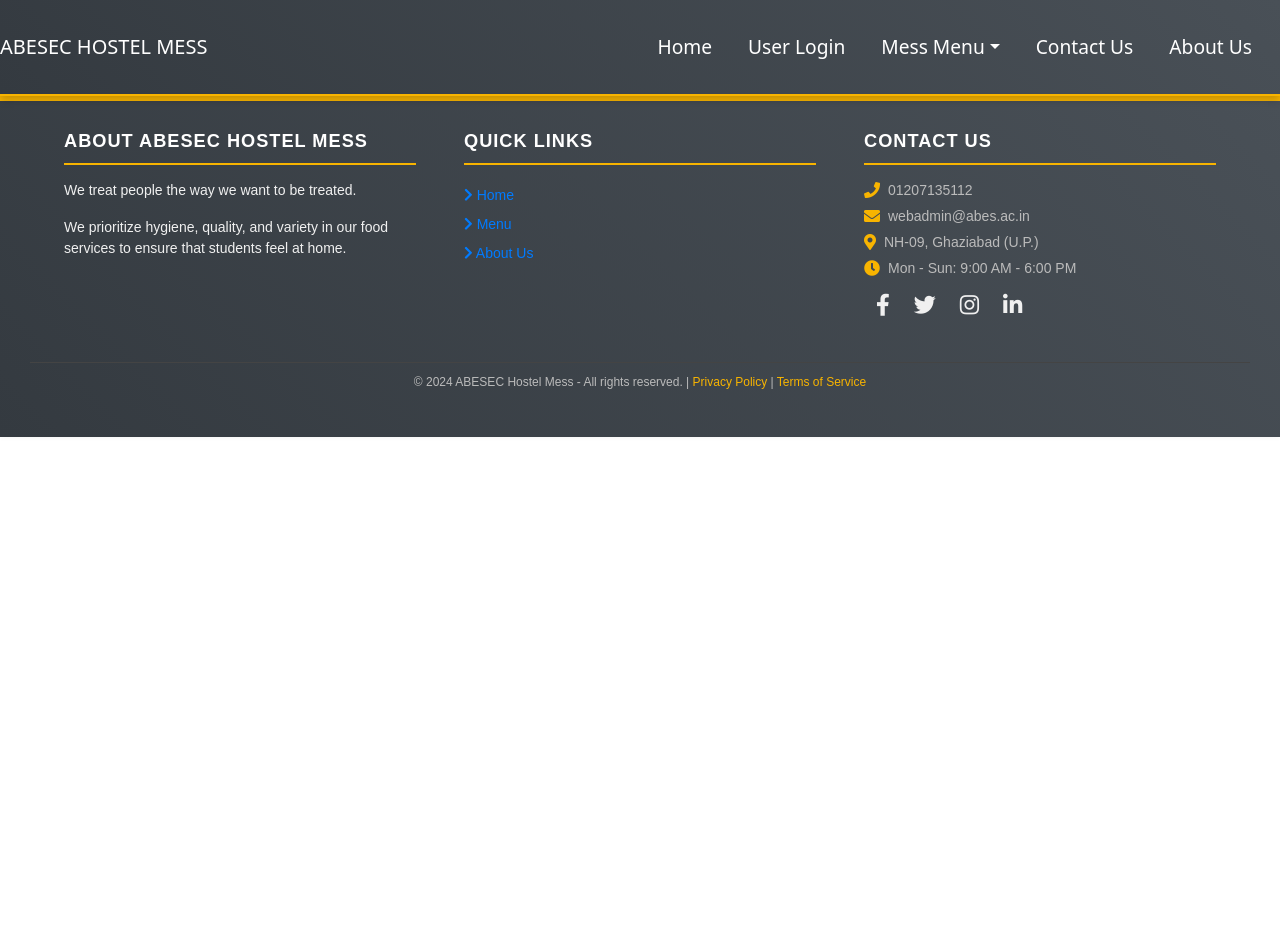
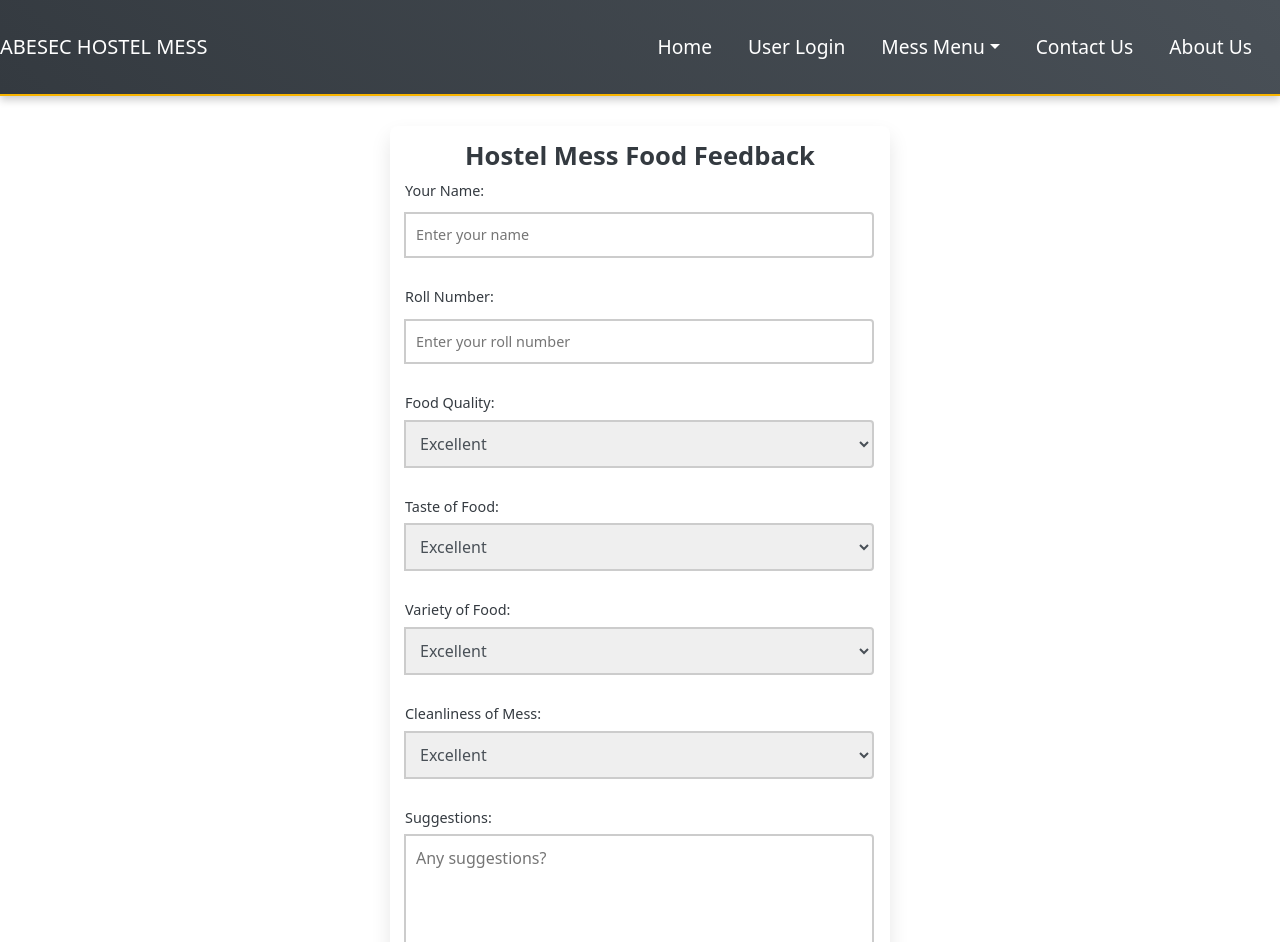
Before and after one commit to vikasgup895/mess-app, a React (Vite) app: page /FeedbackForm in a window 1280 px wide. Shown: the top 942 px of the page. Before the commit the page ends 800 px from the top, so only its background shows below. Built offline with nearby package versions, Linux system fonts and the light colour scheme.

Commit message:
add feedback form component and integrate into home page

```diff
--- a/src/App.jsx
+++ b/src/App.jsx
@@ -8,7 +8,7 @@ import UserLogin from './Components/Userlogin';
 import AboutUs from './Components/AboutUs';
 import TodayMenu from './Components/TodayMenu';
 import WeekMenu from './Components/WeekMenu';
-
+import FeedbackForm from './Components/FeedbackForm';
 
 const Contact = () => <div>Contact Us Page</div>;
 
@@ -42,6 +42,7 @@ const App = () => {
         <Route path="/WeekMenu" element={<WeekMenu />} />
         <Route path="/contact" element={<Contact />} />
         <Route path="/AboutUs" element={<AboutUs />} />
+        <Route path="/FeedbackForm" element={<FeedbackForm />} />
       </Routes>
       {!shouldHideNavbarFooter && <Footer ref={footerRef} />}
     </div>
--- /dev/null
+++ b/src/Components/FeedbackForm.css
@@ -0,0 +1,132 @@
+/* General Styling */
+body {
+    font-family: 'Arial', sans-serif;
+    background-color: #f1f3f5;
+    margin: 0;
+    display: flex;
+    flex-direction: column;
+    min-height: 100vh;
+}
+
+/* Ensure content area takes remaining space */
+.main-content {
+    flex-grow: 1;
+    padding-top: 10px; /* Adjust according to navbar height */
+    padding-bottom: 10px; /* Adjust according to footer height */
+    text-align: center;
+    display: flex;
+    justify-content: center; /* Center content horizontally */
+    align-items: center; /* Center content vertically */
+}
+
+/* Container Styling */
+.feedback-container {
+    background-color: #fff;
+    padding: 15px; /* Further reduced padding */
+    border-radius: 8px;
+    box-shadow: 0 10px 20px rgba(0, 0, 0, 0.1);
+    width: 100%;
+    max-width: 500px; /* Reduced max-width for a smaller form */
+    text-align: center;
+    margin: 20px; /* Ensures some space on smaller screens */
+}
+
+/* Form Title */
+.form-title {
+  font-size: 1.6rem; /* Reduced font size */
+  color: #343a40;
+  margin-bottom: 8px; /* Further reduced margin */
+  font-weight: 600;
+}
+
+/* Form Styling */
+.feedback-form {
+  display: flex;
+  flex-direction: column;
+  gap: 8px; /* Reduced gap further */
+}
+
+/* Input Group */
+.input-group {
+  display: flex;
+  flex-direction: column;
+  align-items: flex-start;
+}
+
+.input-group label {
+  font-size: 0.9rem; /* Reduced label font size */
+  color: #343a40;
+  margin-bottom: 6px; /* Reduced margin */
+}
+
+/* Input, Select, and Textarea Styling */
+input[type="text"],
+select,
+textarea {
+  width: 100%;
+  padding: 10px; /* Reduced padding inside input fields */
+  margin-top: 5px;
+  border: 2px solid #ccc;
+  border-radius: 4px;
+  font-size: 0.9rem; /* Reduced font size */
+  color: #495057;
+  transition: border-color 0.3s ease;
+}
+
+/* Focus State Styling */
+input[type="text"]:focus,
+select:focus,
+textarea:focus {
+  border-color: #f8b400;
+  outline: none;
+}
+
+/* Textarea Styling */
+textarea {
+  resize: vertical;
+}
+
+/* Submit Button Styling */
+.submit-btn {
+  background-color: #f8b400;
+  color: white;
+  padding: 10px 16px; /* Reduced padding */
+  font-size: 0.9rem; /* Reduced font size */
+  border: none;
+  border-radius: 4px;
+  cursor: pointer;
+  transition: background-color 0.3s ease, transform 0.2s ease;
+  margin-top: 10px; /* Reduced margin */
+}
+
+.submit-btn:hover {
+  background-color: #e0a800;
+  transform: scale(1.05);
+}
+
+/* Hover Effect for Inputs */
+input[type="text"]:hover,
+select:hover,
+textarea:hover {
+  border-color: #f8b400;
+}
+
+/* Responsive Design */
+@media (max-width: 480px) {
+  .feedback-container {
+    padding: 10px; /* Further reduced padding for mobile */
+  }
+
+  .form-title {
+    font-size: 1.3rem; /* Reduced font size for mobile */
+  }
+
+  .input-group label {
+    font-size: 0.8rem; /* Reduced label font size for mobile */
+  }
+
+  .submit-btn {
+    padding: 8px 12px; /* Reduced padding for mobile */
+    font-size: 0.8rem; /* Reduced font size for mobile */
+  }
+}
--- /dev/null
+++ b/src/Components/FeedbackForm.jsx
@@ -0,0 +1,149 @@
+import React, { useState } from 'react';
+import './FeedbackForm.css';
+
+const FeedbackForm = () => {
+  const [formData, setFormData] = useState({
+    name: '',
+    rollNo: '',
+    foodQuality: 'excellent',
+    taste: 'excellent',
+    variety: 'excellent',
+    cleanliness: 'excellent',
+    suggestions: '',
+  });
+
+  const handleChange = (e) => {
+    const { name, value } = e.target;
+    setFormData({
+      ...formData,
+      [name]: value,
+    });
+  };
+
+  const handleSubmit = (e) => {
+    e.preventDefault();
+    alert('Feedback submitted successfully!');
+    setFormData({
+      name: '',
+      rollNo: '',
+      foodQuality: 'excellent',
+      taste: 'excellent',
+      variety: 'excellent',
+      cleanliness: 'excellent',
+      suggestions: '',
+    });
+  };
+
+  return (
+    <div className="main-content">
+    <div className="feedback-container">
+      <h1 className="form-title">Hostel Mess Food Feedback</h1>
+      <form className="feedback-form" onSubmit={handleSubmit}>
+        <div className="input-group">
+          <label htmlFor="name">Your Name:</label>
+          <input
+            type="text"
+            id="name"
+            name="name"
+            value={formData.name}
+            onChange={handleChange}
+            placeholder="Enter your name"
+            required
+          />
+        </div>
+
+        <div className="input-group">
+          <label htmlFor="rollNo">Roll Number:</label>
+          <input
+            type="text"
+            id="rollNo"
+            name="rollNo"
+            value={formData.rollNo}
+            onChange={handleChange}
+            placeholder="Enter your roll number"
+            required
+          />
+        </div>
+
+        <div className="input-group">
+          <label htmlFor="foodQuality">Food Quality:</label>
+          <select
+            id="foodQuality"
+            name="foodQuality"
+            value={formData.foodQuality}
+            onChange={handleChange}
+          >
+            <option value="excellent">Excellent</option>
+            <option value="good">Good</option>
+            <option value="average">Average</option>
+            <option value="poor">Poor</option>
+          </select>
+        </div>
+
+        <div className="input-group">
+          <label htmlFor="taste">Taste of Food:</label>
+          <select
+            id="taste"
+            name="taste"
+            value={formData.taste}
+            onChange={handleChange}
+          >
+            <option value="excellent">Excellent</option>
+            <option value="good">Good</option>
+            <option value="average">Average</option>
+            <option value="poor">Poor</option>
+          </select>
+        </div>
+
+        <div className="input-group">
+          <label htmlFor="variety">Variety of Food:</label>
+          <select
+            id="variety"
+            name="variety"
+            value={formData.variety}
+            onChange={handleChange}
+          >
+            <option value="excellent">Excellent</option>
+            <option value="good">Good</option>
+            <option value="average">Average</option>
+            <option value="poor">Poor</option>
+          </select>
+        </div>
+
+        <div className="input-group">
+          <label htmlFor="cleanliness">Cleanliness of Mess:</label>
+          <select
+            id="cleanliness"
+            name="cleanliness"
+            value={formData.cleanliness}
+            onChange={handleChange}
+          >
+            <option value="excellent">Excellent</option>
+            <option value="good">Good</option>
+            <option value="average">Average</option>
+            <option value="poor">Poor</option>
+          </select>
+        </div>
+
+        <div className="input-group">
+          <label htmlFor="suggestions">Suggestions:</label>
+          <textarea
+            id="suggestions"
+            name="suggestions"
+            value={formData.suggestions}
+            onChange={handleChange}
+            placeholder="Any suggestions?"
+            rows="4"
+          ></textarea>
+        </div>
+
+        <button type="submit" className="submit-btn">
+          Submit Feedback
+        </button>
+      </form>
+    </div>
+    </div>
+  );
+};
+
+export default FeedbackForm;
--- a/src/Components/Home.jsx
+++ b/src/Components/Home.jsx
@@ -14,7 +14,11 @@ const Home = () => {
   const handleTodayMenuClick = () => {
     // Navigate to the Today Menu page when the button is clicked
     navigate('/TodayMenu'); // This redirects to the '/today-menu' path
+
   };
+ const handleFeedbackFormClick = () => {
+  navigate('/FeedbackForm'); // Navigate to the Feedback Form
+};
   const sliderSettings = {
     dots: true,
     infinite: true,
@@ -69,7 +73,7 @@ const Home = () => {
         <div className="lookup-card">
           <h2>Contact Us</h2>
           <p>Have queries or feedback? We'd love to hear from you!</p>
-          <button className="contact-us-button">Get in Touch</button>
+          <button onClick={handleFeedbackFormClick} className="contact-us-button">Get in Touch</button>
         </div>
       </div>
     </div>
```
